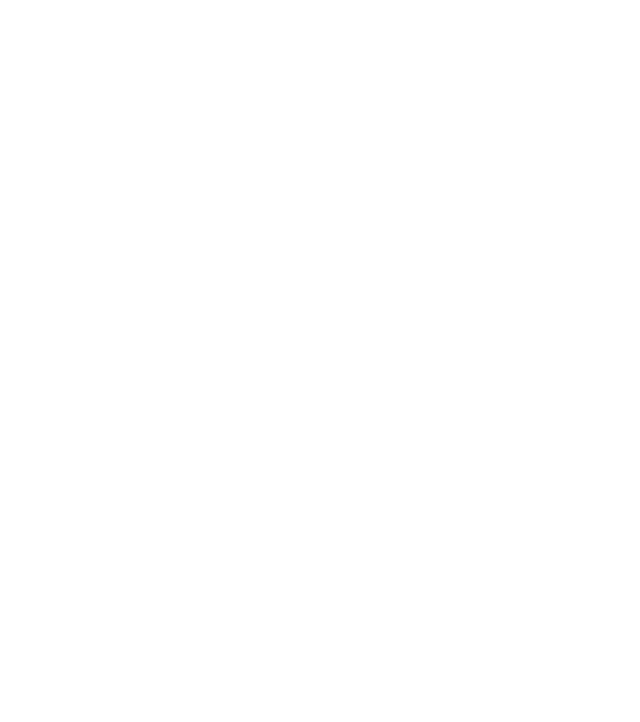
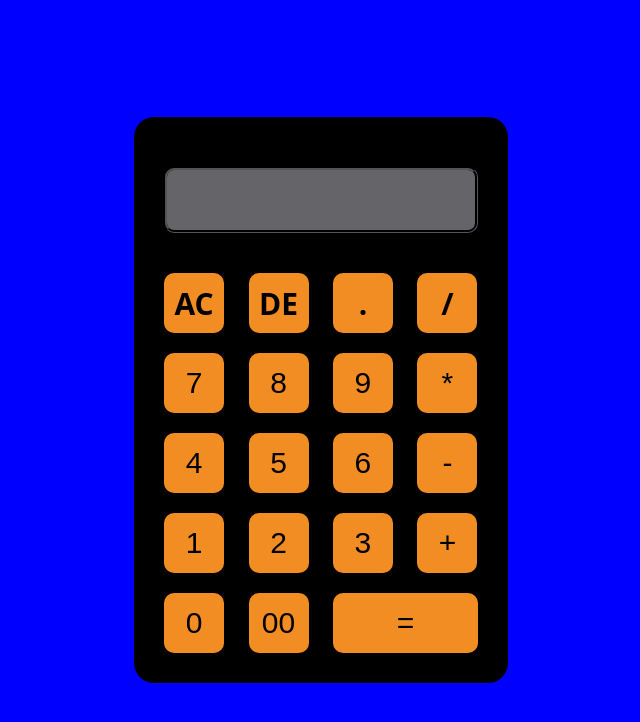
Before and after one commit to erkirhann/Calculator-, a plain HTML site: page JsCalculator/index.html in a window 1280 px wide. Shown: the whole page, without its empty margins (319-959 px from the left). Drawn offline with Linux system fonts and the light colour scheme.

Commit message:
comiting index
iok

```diff
--- a/JsCalculator/index.html
+++ b/JsCalculator/index.html
@@ -7,6 +7,48 @@
     <link rel="stylesheet" href="./assets/scss/style.css">
 </head>
 <body>
+    <section class="container">
+        <div class="calculator">
+            <form>
+                <div class="display">
+                    <input type="text" name="display">
+                </div>
+                <div>
+                    <input type="button" value="AC" onclick="display.value = ''" class="operator">
+                    <input type="button" value="DE" onclick="display.value = display.value.toString().slice(0,-1)"  class="operator">
+                    <input type="button" value="." onclick="display.value +='.'"  class="operator">
+                    <input type="button" value="/" onclick="display.value +='/'"  class="operator">
 
+                </div>
+                <div>
+                    <input type="button" value="7" onclick="display.value+='7'">
+                    <input type="button" value="8" onclick="display.value+='8'">
+                    <input type="button" value="9" onclick="display.value+='9'">
+                    <input type="button" value="*" onclick="display.value+='*'">
+
+                </div>
+                <div>
+                    <input type="button" value="4" onclick="display.value+='4'" >
+                    <input type="button" value="5" onclick="display.value+='5'">
+                    <input type="button" value="6" onclick="display.value+='6'">
+                    <input type="button" value="-" onclick="display.value-='-'">
+
+                </div>
+                <div>
+                    <input type="button" value="1" onclick="display.value+='1'">
+                    <input type="button" value="2" onclick="display.value+='2'">
+                    <input type="button" value="3" onclick="display.value+='3'">
+                    <input type="button" value="+" onclick="display.value+='+'">
+
+                </div>
+                <div>
+                    <input type="button" value="0"  onclick="display.value+='0'">
+                    <input type="button" value="00" onclick="display.value+='00'">
+                    <input type="button" value="=" onclick="display.value = eval(display.value)" class="equal">
+
+                </div>
+            </form>
+        </div>
+    </section>
 </body>
 </html>
```
